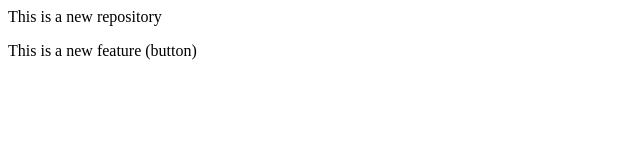
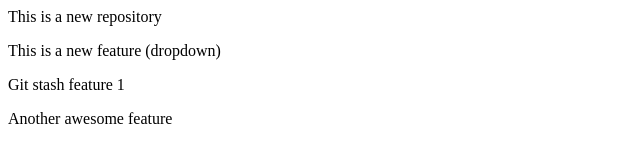
Before and after one commit to kumarprince1407/localrepo, a plain HTML site: page index.html in a window 1280 px wide. Shown: the whole page, without its empty margins (0-640 px from the left). Drawn offline with Linux system fonts and the light colour scheme.

Commit message:
Git stash commit 1

```diff
--- a/index.html
+++ b/index.html
@@ -1,2 +1,6 @@
 <p>This is a new repository</p>
-<p>This is a new feature (button)</p>
+
+<p>This is a new feature (dropdown)</p>
+
+<p>Git stash feature 1</p>
+<p>Another awesome feature</p>
```
